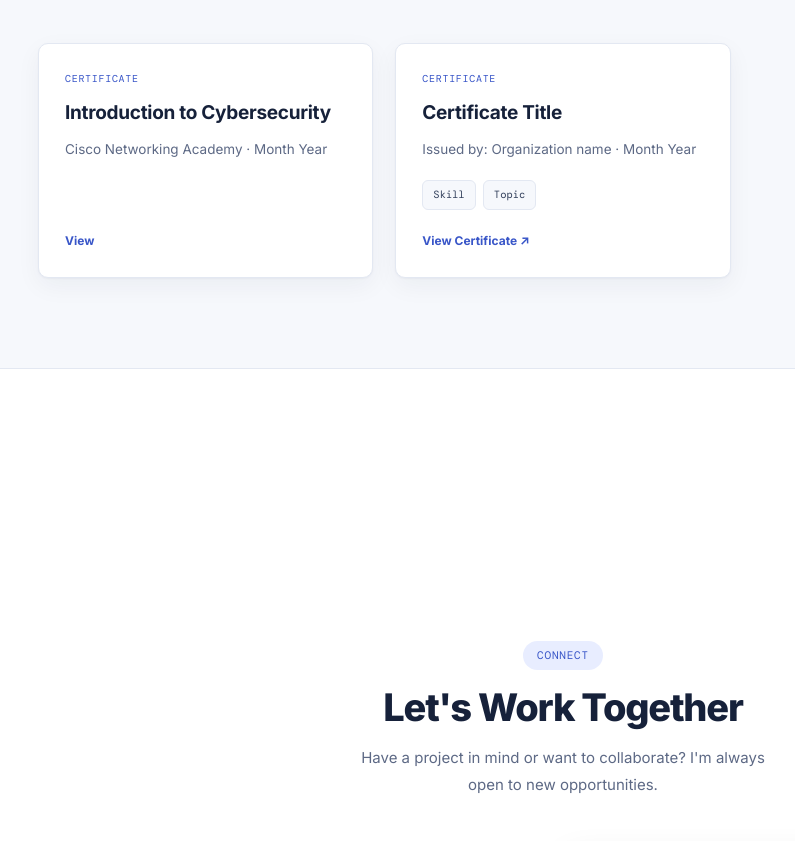
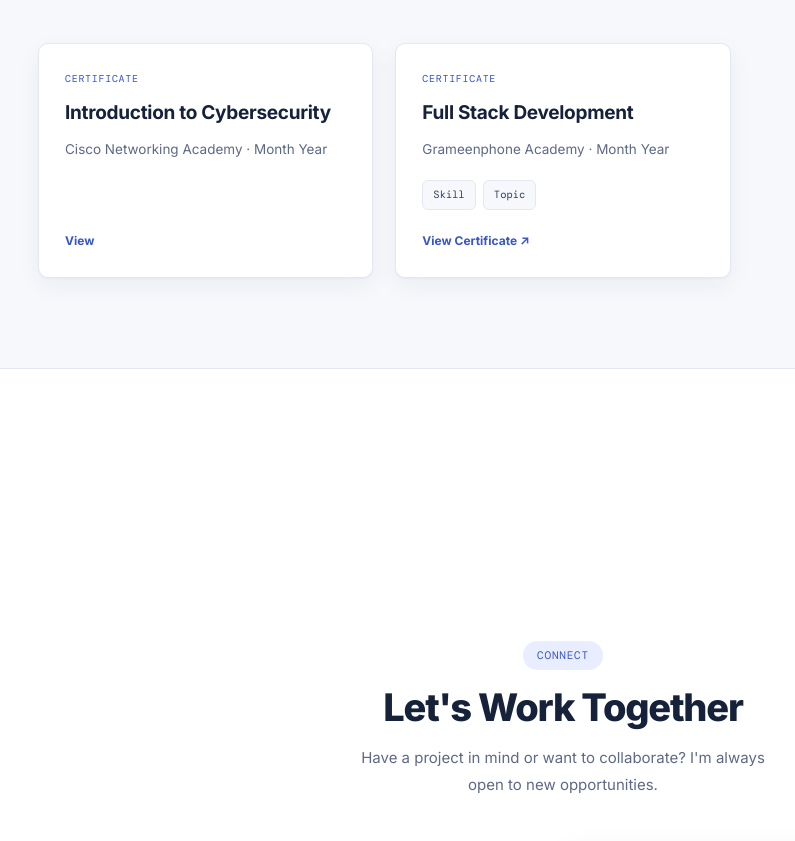
Before and after one commit to samiamridula1/porfolio1, a plain HTML site: page portfolio-ts/index.html in a window 1280 px wide. Shown: the part 3213-4054 px from the top of the page, without its empty margins (77-872 px from the left). Drawn offline with nearby package versions, Linux system fonts and the light colour scheme.

Commit message:
Update index.html

```diff
--- a/portfolio-ts/index.html
+++ b/portfolio-ts/index.html
@@ -374,8 +374,8 @@ Introduction to Cybersecurity</h3>
             <div class="project-top">
               <span class="project-category">Certificate</span>
             </div>
-            <h3>Certificate Title</h3>
-            <p>Issued by: Organization name · Month Year</p>
+            <h3>Full Stack Development</h3>
+            <p>Grameenphone Academy · Month Year</p>
             <div class="tag-list"><span>Skill</span><span>Topic</span></div>
             <a class="project-link"
                href="certificates/certificate-2.pdf"
```
